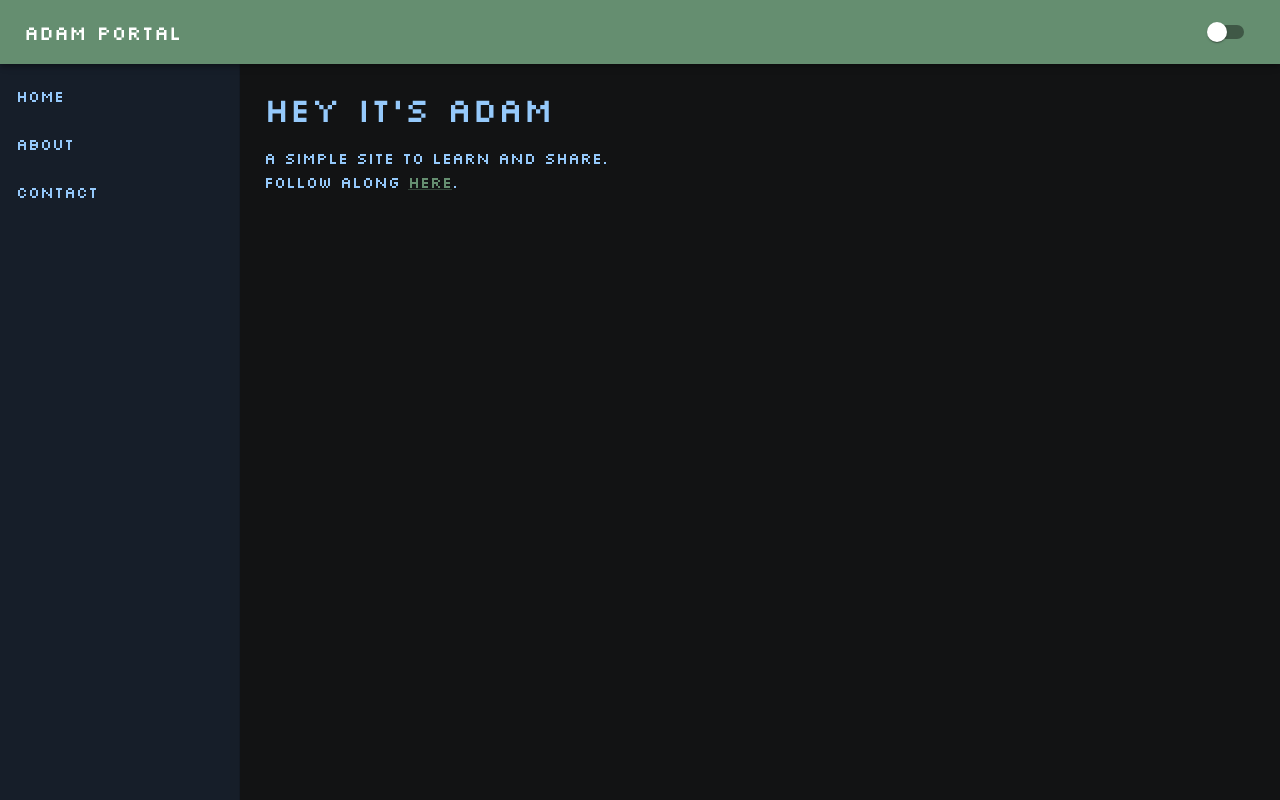
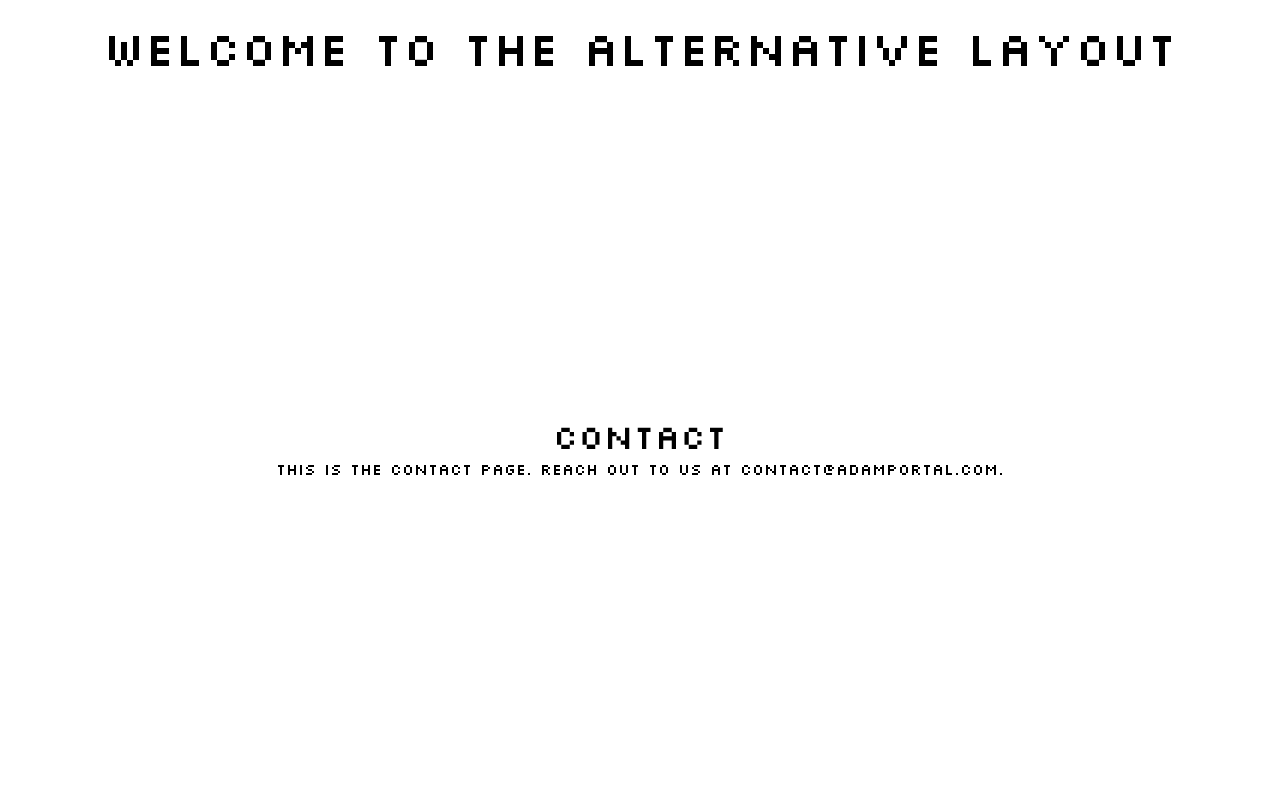
Before and after one commit to AdamFrieden/AdamPortal, a React (Vite) app: page /special in a window 1280 px wide. Built offline with nearby package versions, Linux system fonts and the light colour scheme.

Commit message:
adding navigation with react routing. replacing theme implementation with a react context/provider

```diff
--- a/package.json
+++ b/package.json
@@ -15,7 +15,8 @@
     "@mui/icons-material": "^6.3.1",
     "@mui/material": "^6.3.1",
     "react": "^18.3.1",
-    "react-dom": "^18.3.1"
+    "react-dom": "^18.3.1",
+    "react-router-dom": "^7.1.3"
   },
   "devDependencies": {
     "@eslint/js": "^9.17.0",
--- a/src/App.tsx
+++ b/src/App.tsx
@@ -1,41 +1,32 @@
 // App.tsx
-import { useEffect, useState } from 'react';
-import { Box, useMediaQuery } from '@mui/material';
-import ThemeConfig from './components/ThemeConfig';
-import Header from './components/Header';
-import Sidebar from './components/Sidebar';
+import { BrowserRouter as Router, Routes, Route } from 'react-router-dom';
+import PortalLayout from './components/PortalLayout';
+import AlternativeLayout from './components/AlternativeLayout';
 import MainContent from './components/MainContent';
+import About from './pages/About';
+import Contact from './pages/Contact';
+import { ThemeProvider } from './context/ThemeProvider';
 
 const App = () => {
-  const [darkMode, setDarkMode] = useState(false);
-  const isSmallScreen = useMediaQuery('(max-width:600px)');
-  const [drawerOpen, setDrawerOpen] = useState(!isSmallScreen);
-
-  useEffect(() => {
-    if (isSmallScreen) setDrawerOpen(false);
-  }, [isSmallScreen]);
-
-  const handleDrawerToggle = () => setDrawerOpen(!drawerOpen);
 
   return (
-    <ThemeConfig darkMode={darkMode}>
-      <Box sx={{ display: 'flex', flexDirection: 'column', height: '100vh' }}>
-        <Header
-          isSmallScreen={isSmallScreen}
-          darkMode={darkMode}
-          onToggleDrawer={handleDrawerToggle}
-          onToggleTheme={() => setDarkMode(!darkMode)}
-        />
-        <Box sx={{ display: 'flex', flexGrow: 1 }}>
-          <Sidebar
-            drawerOpen={drawerOpen}
-            isSmallScreen={isSmallScreen}
-            onToggleDrawer={handleDrawerToggle}
-          />
-          <MainContent />
-        </Box>
-      </Box>
-    </ThemeConfig>
+    <ThemeProvider>
+      <Router>
+        <Routes>
+          {/* Main layout routes */}
+          <Route element={<PortalLayout />}>
+            <Route path="/" element={<MainContent />} />
+            <Route path="/about" element={<About />} />
+            <Route path="/contact" element={<Contact />} />
+          </Route>
+
+          {/* Alternative layout routes */}
+          <Route element={<AlternativeLayout />}>
+            <Route path="/special" element={<Contact />} />
+          </Route>
+        </Routes>
+      </Router>
+    </ThemeProvider>
   );
 };
 
--- /dev/null
+++ b/src/components/AlternativeLayout.tsx
@@ -0,0 +1,18 @@
+// components/AlternativeLayout.tsx
+import { Box, Typography } from '@mui/material';
+import { Outlet } from 'react-router-dom';
+
+const AlternativeLayout = () => {
+  return (
+    <Box sx={{ textAlign: 'center', height: '100vh', display: 'flex', flexDirection: 'column' }}>
+      <Typography variant="h3" sx={{ margin: '20px 0' }}>
+        Welcome to the Alternative Layout
+      </Typography>
+      <Box sx={{ flexGrow: 1, display: 'flex', justifyContent: 'center', alignItems: 'center' }}>
+        <Outlet /> {/* Render child routes here */}
+      </Box>
+    </Box>
+  );
+};
+
+export default AlternativeLayout;
--- a/src/components/Header.tsx
+++ b/src/components/Header.tsx
@@ -1,15 +1,18 @@
 // components/Header.tsx
 import { AppBar, Toolbar, Typography, IconButton, Switch } from '@mui/material';
 import MenuIcon from '@mui/icons-material/Menu';
+import { useTheme } from '../context/ThemeProvider';
+import LightMode from '@mui/icons-material/LightMode'; // Sun icon
+import DarkModeOutlined from '@mui/icons-material/DarkModeOutlined'; // Moon icon
 
 interface HeaderProps {
   isSmallScreen: boolean;
-  darkMode: boolean;
   onToggleDrawer: () => void;
-  onToggleTheme: () => void;
 }
 
-const Header = ({ isSmallScreen, darkMode, onToggleDrawer, onToggleTheme }: HeaderProps) => {
+const Header = ({ isSmallScreen, onToggleDrawer }: HeaderProps) => {
+    const { darkMode, toggleDarkMode } = useTheme();
+
     return (
       <AppBar position="fixed" sx={{ zIndex: (theme) => theme.zIndex.drawer + 1 }}>
         <Toolbar>
@@ -21,7 +24,15 @@ const Header = ({ isSmallScreen, darkMode, onToggleDrawer, onToggleTheme }: Head
           <Typography variant="h6" sx={{ flexGrow: 1 }}>
             Adam Portal
           </Typography>
-        <Switch checked={darkMode} onChange={onToggleTheme} />
+          {/* Toggle Button with Sun/Moon Icons */}
+          <IconButton
+            edge="end"
+            color="inherit"
+            onClick={toggleDarkMode}
+            aria-label={darkMode ? 'Switch to light mode' : 'Switch to dark mode'}
+          >
+            {darkMode ? <DarkModeOutlined /> : <LightMode />}
+          </IconButton>
         </Toolbar>
       </AppBar>
     );
--- /dev/null
+++ b/src/components/PortalLayout.tsx
@@ -0,0 +1,34 @@
+// components/MainLayout.tsx
+import { Box } from '@mui/material';
+import Header from './Header';
+import Sidebar from './Sidebar';
+import { Outlet } from 'react-router-dom';
+import { useState } from 'react';
+
+const PortalLayout = () => {
+  const isSmallScreen = window.matchMedia('(max-width: 600px)').matches;
+  const [drawerOpen, setDrawerOpen] = useState(!isSmallScreen);
+
+  const handleDrawerToggle = () => setDrawerOpen(!drawerOpen);
+
+  return (
+    <Box sx={{ display: 'flex', flexDirection: 'column', height: '100vh' }}>
+      <Header
+        isSmallScreen={isSmallScreen}
+        onToggleDrawer={handleDrawerToggle}
+      />
+      <Box sx={{ display: 'flex', flexGrow: 1 }}>
+        <Sidebar
+          drawerOpen={drawerOpen}
+          isSmallScreen={isSmallScreen}
+          onToggleDrawer={handleDrawerToggle}
+        />
+        <Box component="main" sx={{ flexGrow: 1, p: 3 }}>
+          <Outlet /> {/* Render child routes here */}
+        </Box>
+      </Box>
+    </Box>
+  );
+};
+
+export default PortalLayout;
--- a/src/components/Sidebar.tsx
+++ b/src/components/Sidebar.tsx
@@ -1,5 +1,6 @@
 // components/Sidebar.tsx
 import { Drawer, Toolbar, List, ListItemButton, ListItemText } from '@mui/material';
+import { Link } from 'react-router-dom';
 
 interface SidebarProps {
   drawerOpen: boolean;
@@ -23,13 +24,13 @@ const Sidebar = ({ drawerOpen, isSmallScreen, onToggleDrawer }: SidebarProps) =>
     >
       <Toolbar />
       <List>
-        <ListItemButton onClick={() => console.log('Home')}>
+        <ListItemButton component={Link} to="/" onClick={onToggleDrawer}>
           <ListItemText primary="Home" />
         </ListItemButton>
-        <ListItemButton onClick={() => console.log('About')}>
+        <ListItemButton component={Link} to="/about" onClick={onToggleDrawer}>
           <ListItemText primary="About" />
         </ListItemButton>
-        <ListItemButton onClick={() => console.log('Contact')}>
+        <ListItemButton component={Link} to="/contact" onClick={onToggleDrawer}>
           <ListItemText primary="Contact" />
         </ListItemButton>
       </List>
--- a/src/components/ThemeConfig.tsx
+++ /dev/null
@@ -1,32 +0,0 @@
-// components/ThemeConfig.tsx
-import { CssBaseline, ThemeProvider, createTheme } from '@mui/material';
-import { ReactNode } from 'react';
-
-interface ThemeConfigProps {
-  darkMode: boolean;
-  children: ReactNode;
-}
-
-const ThemeConfig = ({ darkMode, children }: ThemeConfigProps) => {
-  const theme = createTheme({
-    palette: {
-      mode: darkMode ? 'dark' : 'light',
-      primary: { main: '#658e70', light: '#363950' },
-      secondary: { main: '#5bc5bc' },
-      background: { default: '#121314', paper: '#161e29' },
-      text: { primary: '#95c9fb', secondary: '#2979ff' },
-      error: { main: '#e2756d' },
-    },
-    typography: { fontFamily: 'Silkscreen' },
-    shape: { borderRadius: 8 },
-  });
-
-  return (
-    <ThemeProvider theme={theme}>
-      <CssBaseline />
-      {children}
-    </ThemeProvider>
-  );
-};
-
-export default ThemeConfig;
--- /dev/null
+++ b/src/context/ThemeProvider.tsx
@@ -0,0 +1,38 @@
+// context/ThemeProvider.tsx
+import React, { createContext, useState, useContext, ReactNode } from 'react';
+import { CssBaseline, ThemeProvider as MuiThemeProvider } from '@mui/material';
+import { lightTheme, darkTheme } from './themes';
+
+interface ThemeContextProps {
+  darkMode: boolean;
+  toggleDarkMode: () => void;
+}
+
+const ThemeContext = createContext<ThemeContextProps | undefined>(undefined);
+
+export const ThemeProvider = ({ children }: { children: ReactNode }) => {
+  const [darkMode, setDarkMode] = useState(false);
+
+  const toggleDarkMode = () => {
+    setDarkMode((prevMode) => !prevMode);
+  };
+
+  const theme = darkMode ? darkTheme : lightTheme;
+
+  return (
+    <ThemeContext.Provider value={{ darkMode, toggleDarkMode }}>
+      <MuiThemeProvider theme={theme}>
+        <CssBaseline />
+        {children}
+      </MuiThemeProvider>
+    </ThemeContext.Provider>
+  );
+};
+
+export const useTheme = () => {
+  const context = useContext(ThemeContext);
+  if (!context) {
+    throw new Error('useTheme must be used within a ThemeProvider');
+  }
+  return context;
+};
--- /dev/null
+++ b/src/context/themes.ts
@@ -0,0 +1,28 @@
+// context/themes.ts
+import { createTheme } from '@mui/material';
+
+export const lightTheme = createTheme({
+  palette: {
+    mode: 'light',
+    primary: { main: '#658e70', light: '#8fb997' },
+    secondary: { main: '#5bc5bc' },
+    background: { default: '#ffffff', paper: '#f4f6f8' },
+    text: { primary: '#000000', secondary: '#2979ff' },
+    error: { main: '#e2756d' },
+  },
+  typography: { fontFamily: 'Silkscreen' },
+  shape: { borderRadius: 8 },
+});
+
+export const darkTheme = createTheme({
+  palette: {
+    mode: 'dark',
+    primary: { main: '#658e70', light: '#363950' },
+    secondary: { main: '#5bc5bc' },
+    background: { default: '#121314', paper: '#161e29' },
+    text: { primary: '#95c9fb', secondary: '#2979ff' },
+    error: { main: '#e2756d' },
+  },
+  typography: { fontFamily: 'Silkscreen' },
+  shape: { borderRadius: 8 },
+});
--- /dev/null
+++ b/src/pages/About.tsx
@@ -0,0 +1,15 @@
+// pages/About.tsx
+import { Typography } from '@mui/material';
+
+const About = () => {
+  return (
+    <div>
+      <Typography variant="h4">About Us</Typography>
+      <Typography>
+        This is the about page for Adam Portal.
+      </Typography>
+    </div>
+  );
+};
+
+export default About;
--- /dev/null
+++ b/src/pages/Contact.tsx
@@ -0,0 +1,15 @@
+// pages/Contact.tsx
+import { Typography } from '@mui/material';
+
+const Contact = () => {
+  return (
+    <div>
+      <Typography variant="h4">Contact</Typography>
+      <Typography>
+        This is the contact page. Reach out to us at contact@adamportal.com.
+      </Typography>
+    </div>
+  );
+};
+
+export default Contact;
```
Also changed, not shown: 1 other file (tests, documents, lock files or other folders). Lines whose indentation alone changed are shown as unchanged.
